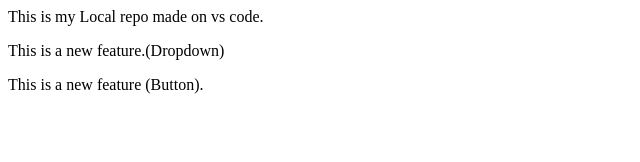
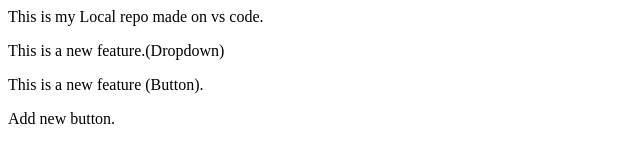
Before and after one commit to Hamzakhan-955/New-localRepo, a plain HTML site: page New-localRepo/index.html in a window 1280 px wide. Shown: the whole page, without its empty margins (0-640 px from the left). Drawn offline with Linux system fonts and the light colour scheme.

```diff
--- a/New-localRepo/index.html
+++ b/New-localRepo/index.html
@@ -1,3 +1,4 @@
 <p>This is my Local repo made on vs code.</p>
 <p>This is a new feature.(Dropdown)</p>
 <p>This is a new feature (Button).</p>
+<p>Add new button.</p>
```
